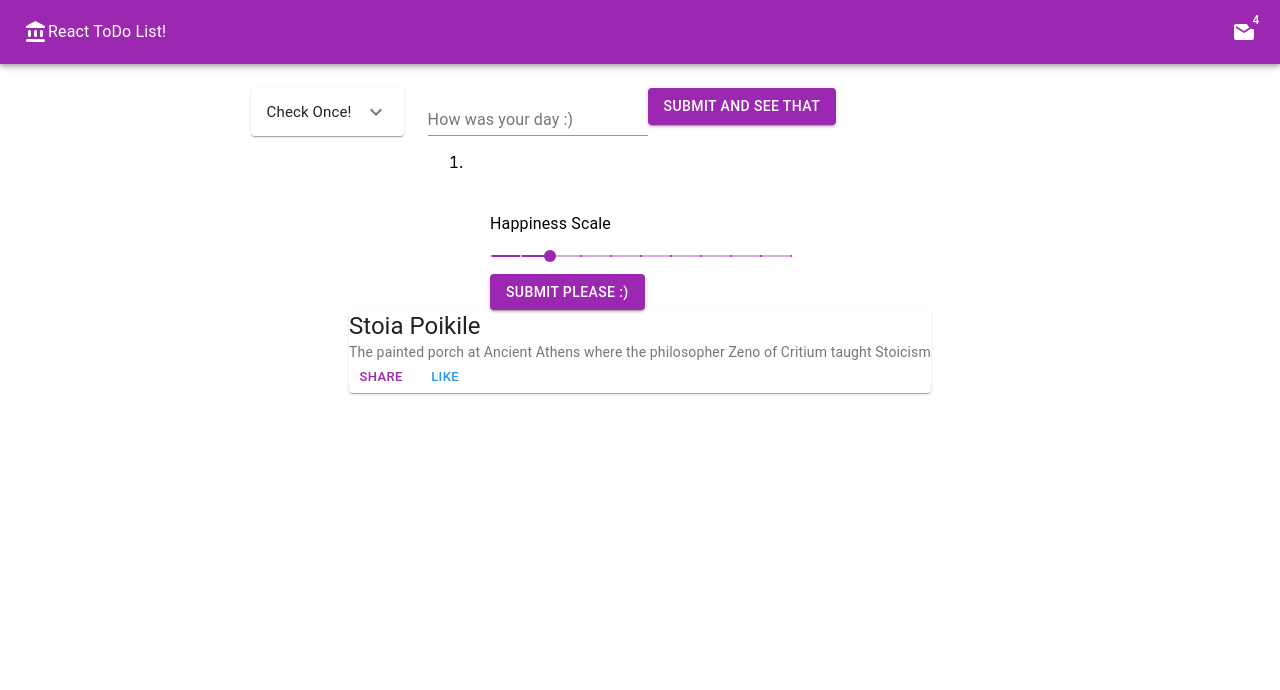
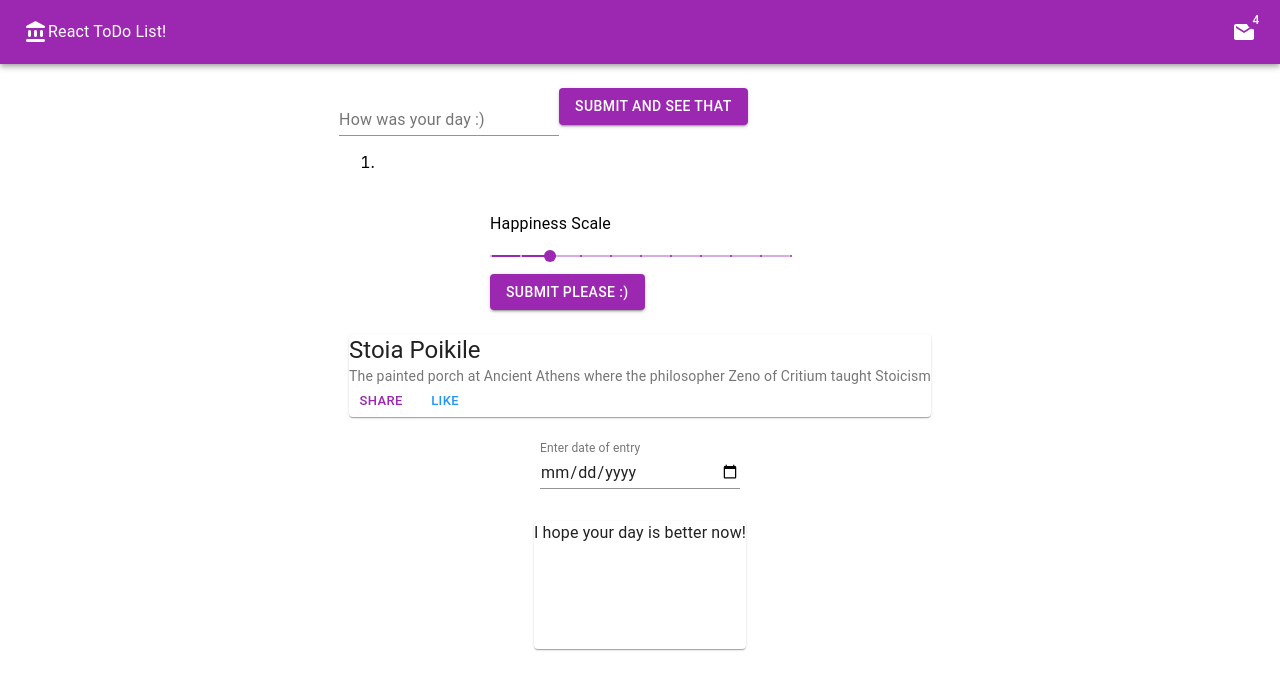
Before and after one commit to Abcshake/React_Todo, a React (Create React App) app: page / in a window 1280 px wide. Shown: the top 690 px of the page. Built offline with nearby package versions, Linux system fonts and the light colour scheme.

Commit message:
Very preliminary layout

```diff
--- a/src/App.js
+++ b/src/App.js
@@ -2,32 +2,36 @@ import React from 'react';
 import './App.css';
 import { Grid } from '@material-ui/core'
 import  Header  from './Header'
-import Content from './Content';
 import FormField from './FormField';
 import Slider from './Slider';
 import Card from './card';
+import Date from './Datepicker';
+import Statement from './Statement';
 
 const App = () => {
   return (
-    <Grid container direction="column" justify="center" spacing={3}>
+    <Grid container direction="column" spacing={3}>
       <Grid item>
         <Header />
       </Grid>
       <Grid item container spacing={3} justify="center" direction="row">
         <Grid item xs={false}/>
           <Grid item>
-            <Content />
-          </Grid>
-          <Grid item>
             <FormField />
           </Grid>
       <Grid item xs={false} sm={2}/>
-      <Grid item container alignItems="center" direction="column">
+      <Grid item container alignItems="center" direction="column" spacing = {3}>
           <Grid item>
             <Slider />
           </Grid>
           <Grid item>
             <Card />
+          </Grid>
+          <Grid item>
+            <Date />
+          </Grid>
+          <Grid item>
+            <Statement />
           </Grid>
       </Grid>
       </Grid>
--- /dev/null
+++ b/src/Datepicker.js
@@ -0,0 +1,33 @@
+import React from 'react';
+import { makeStyles } from '@material-ui/core/styles';
+import TextField from '@material-ui/core/TextField';
+
+const useStyles = makeStyles((theme) => ({
+  container: {
+    display: 'flex',
+    flexWrap: 'wrap',
+  },
+  textField: {
+    marginLeft: theme.spacing(1),
+    marginRight: theme.spacing(1),
+    width: 200,
+  },
+}));
+
+export default function DatePickers() {
+    const classes = useStyles();
+
+    return (
+        <form className={classes.container}>
+            <TextField
+                id="date"
+                label="Enter date of entry"
+                type="date"
+                className={classes.textField}
+                InputLabelProps={{
+                    shrink: true,
+                  }}
+            />
+        </form>
+    )
+}
--- /dev/null
+++ b/src/Statement.js
@@ -0,0 +1,30 @@
+import React from 'react';
+import { makeStyles } from '@material-ui/core/styles';
+import Paper from '@material-ui/core/Paper';
+import { Typography } from '@material-ui/core'
+
+const useStyles = makeStyles((theme) => ({
+  root: {
+    display: 'flex',
+    '& > *': {
+      margin: theme.spacing(1),
+      height: theme.spacing(16),
+    },
+  },
+}));
+
+export default function Variants() {
+  const classes = useStyles();
+
+  return (
+    <div className={classes.root}>
+        <Paper width="75%">
+        <Typography
+            fontFamily="Verdana"
+        >
+            I hope your day is better now!
+        </Typography>
+        </Paper>
+    </div>
+  );
+}
```
